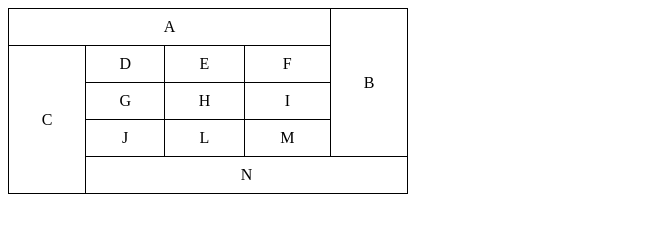
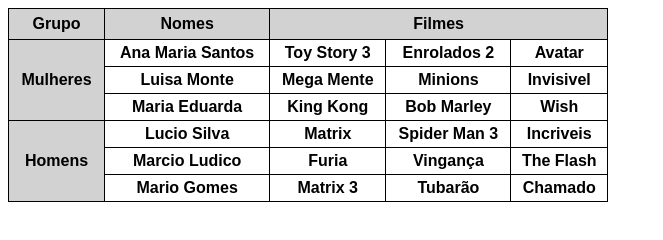
Before and after one commit to PdroOlive/html-projetos, a plain HTML site: page projeto-table/exec.html in a window 1280 px wide. Shown: the whole page, without its empty margins (0-663 px from the left). Drawn offline with Linux system fonts and the light colour scheme.

Commit message:
Atualizei a tabela

```diff
--- a/projeto-table/exec.html
+++ b/projeto-table/exec.html
@@ -4,46 +4,78 @@
     <meta charset="UTF-8">
     <meta name="viewport" content="width=device-width, initial-scale=1.0">
     <title>Document</title>
+</head>
 <style>
     table
     {
-            width: 400px;
-            text-align: center;
+        width: 600px;
         border-collapse: collapse;
+        font-weight: 900;
+        font-family: Arial, Helvetica, sans-serif;
+    }
+    th
+    {
+        border: 1px solid black;
+        padding: 6px;
+        background-color: #c4c4c4c0;
     }
     td
     {
         border: 1px solid black;
-            padding: 9px;
+        padding: 4px;
+        text-align: center;
     }
+
 </style>
-</head>
 <body>
     <table>
+        <thead>
             <tr>
-            <td colspan="4">A</td>
-            <td rowspan="4">B</td>
+                <th>Grupo</th>
+                <th>Nomes</th>
+                <th colspan="3">Filmes</th>
+            </tr>
+        </thead>
+        <tbody>
+            <tr>
+                <th rowspan="3">Mulheres</th>
+                <td>Ana Maria Santos</td>
+                <td>Toy Story 3</td>
+                <td>Enrolados 2</td>
+                <td>Avatar</td>
             </tr>
             <tr>
-            <td rowspan="4">C</td>
-            <td>D</td>
-            <td>E</td>
-            <td>F</td>
+                <td>Luisa Monte</td>
+                <td>Mega Mente</td>
+                <td>Minions</td>
+                <td>Invisivel</td>
             </tr>
             <tr>
-            <td>G</td>
-            <td>H</td>
-            <td>I</td>
+                <td>Maria Eduarda</td>
+                <td>King Kong</td>
+                <td>Bob Marley</td>
+                <td>Wish</td>
             </tr>
             <tr>
-            <td>J</td>
-            <td>L</td>
-            <td>M</td>
+                <th rowspan="3">Homens</th>
+                <td>Lucio Silva</td>
+                <td>Matrix</td>
+                <td>Spider Man 3</td>
+                <td>Incriveis</td>
             </tr>
             <tr>
-            <td colspan="4">N</td>
+                <td>Marcio Ludico</td>
+                <td>Furia</td>
+                <td>Vingança</td>
+                <td>The Flash</td>
             </tr>
+            <tr>
+                <td>Mario Gomes</td>
+                <td>Matrix 3</td>
+                <td>Tubarão</td>
+                <td>Chamado</td>
+            </tr>
+        </tbody>
     </table>
-
 </body>
 </html>
```
Also changed, not shown: projeto-table/table.html (+1 -1 lines). Lines whose indentation alone changed are shown as unchanged.
